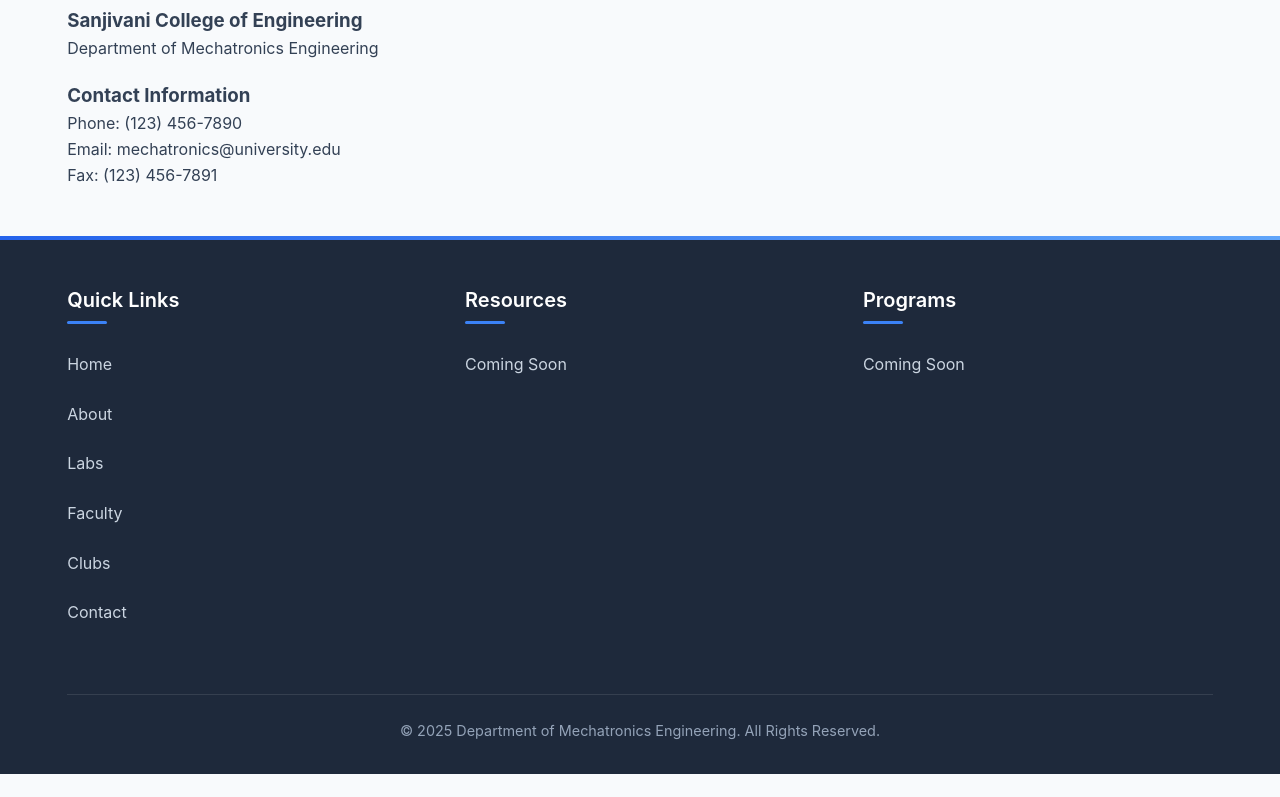
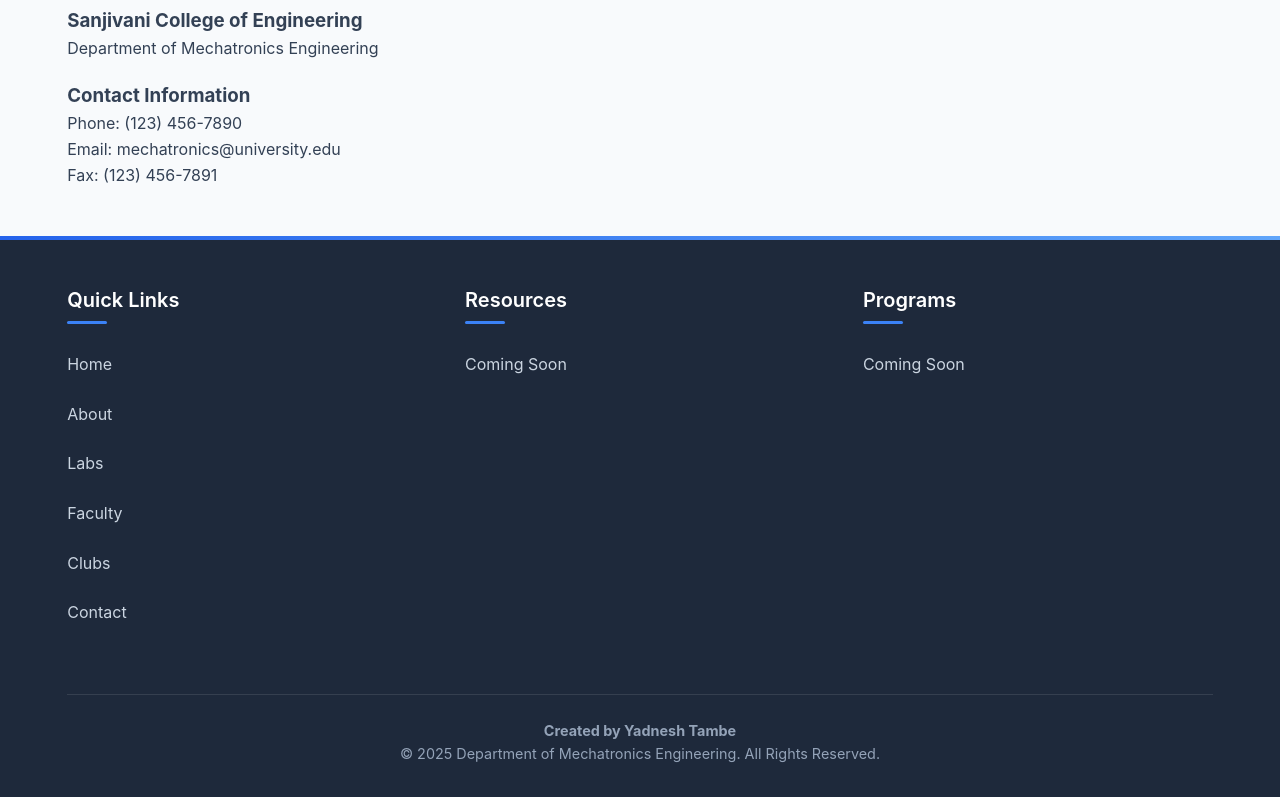
Before and after one commit to yadneshx17/Department-Site, a plain HTML site: page index.html in a window 1280 px wide. Shown: the part 4992-5789 px from the top of the page. Before the commit the page ends 5766 px from the top, so only its background shows below. Drawn offline with Linux system fonts and the light colour scheme.

Commit message:
slight modification

```diff
--- a/index.html
+++ b/index.html
@@ -355,6 +355,9 @@
         </div>
 
         <div class="copyright">
+          <h4>
+            Created by Yadnesh Tambe
+          </h4>
           <p>
             &copy; 2025 Department of Mechatronics Engineering. All Rights
             Reserved.
```
